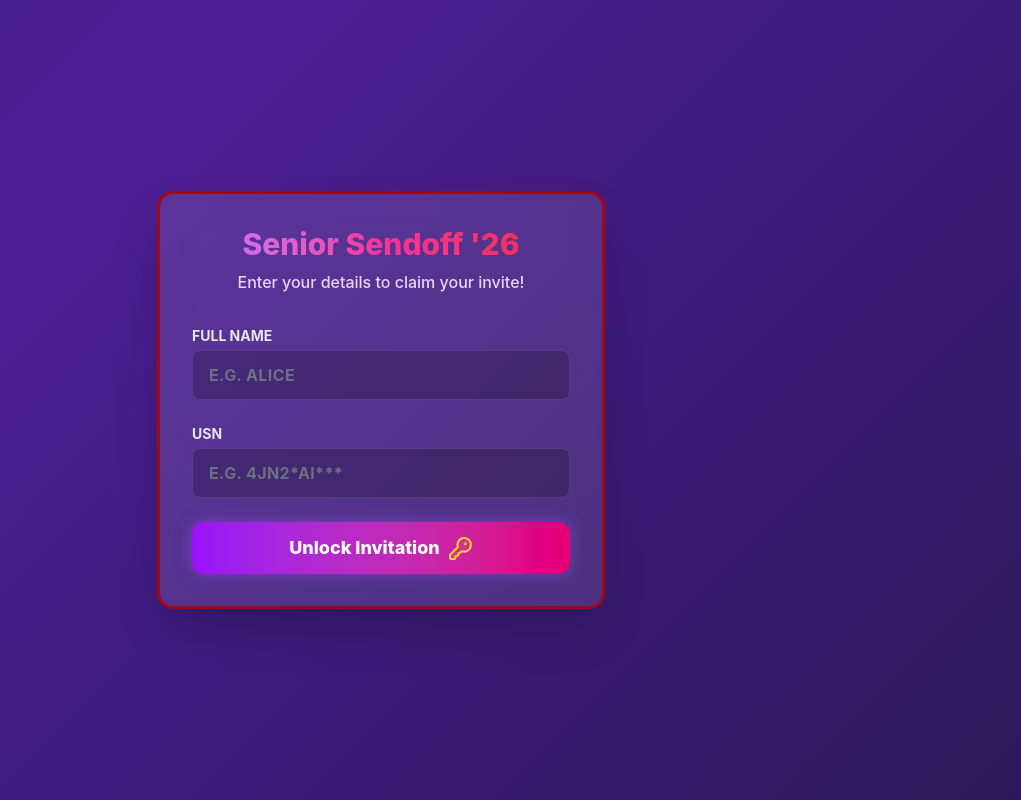
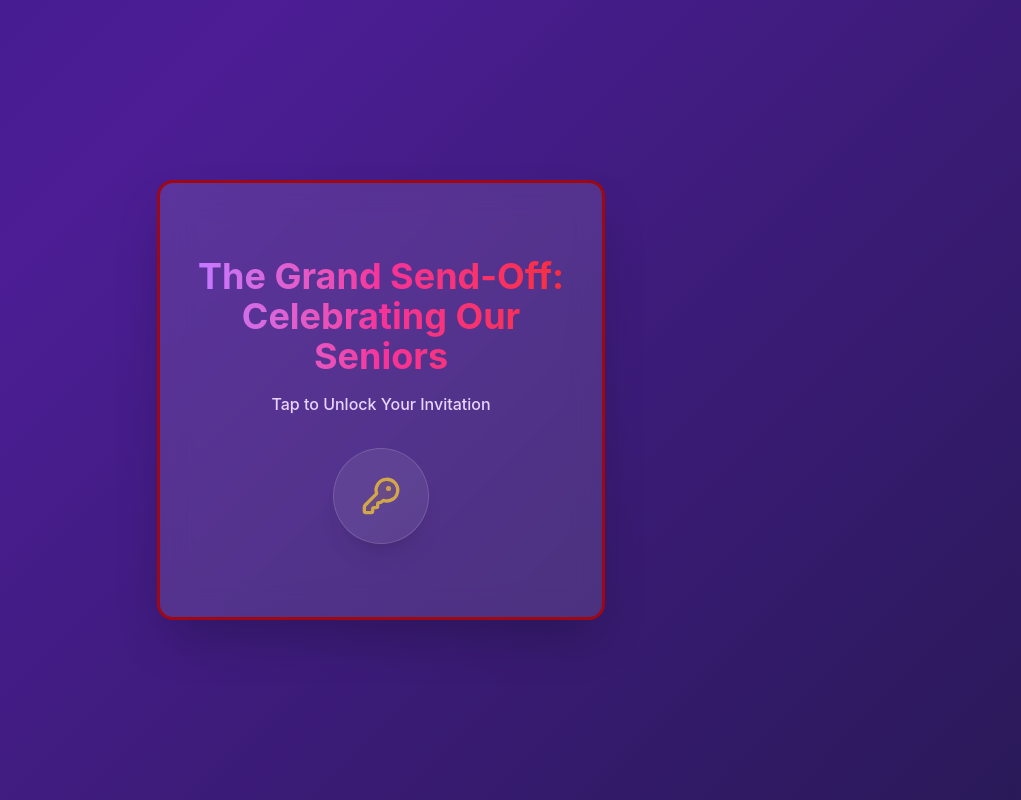
Before and after one commit to swaroop07p/Farewell26-app, a React (Vite) app: page / in a window 1280 px wide. Shown: the whole page, without its empty margins (259-1280 px from the left). Built offline with nearby package versions, Linux system fonts and the light colour scheme.

Commit message:
login flip implementation

```diff
--- a/src/data/seedData.js
+++ b/src/data/seedData.js
@@ -8,19 +8,35 @@ export const guestsData = [
       entered: false, // This will be the live toggle
     },
     {
-      usn: "4JN24AI002",
-      name: "BOB",
-      invitationImage: "https://res.cloudinary.com/.../john-invite.jpg",
-      QRImg: "https://res.cloudinary.com/.../john-qr.jpg",
-      funnyLine: "Always debugging, rarely sleeping.Always debugging, rarely sleeping Always debugging, rarely sleeping Always debugging, rarely sleeping Always debugging, rarely sleeping",
-      entered: false,
-    },
-    {
       usn: "4JN24AI058",
       name: "SWAROOP P",
       invitationImage: "https://res.cloudinary.com/dsojrrb9j/image/upload/v1779295172/WhatsApp_Image_2026-05-16_at_7.36.00_PM_t5ppld.jpg",
       QRImg: "https://res.cloudinary.com/dsojrrb9j/image/upload/v1779295535/WhatsApp_Image_2026-05-20_at_10.13.26_PM_h0aktu.jpg",
       funnyLine: "Always debugging, rarely sleeping.",
+      entered: false,
+    },
+    {
+      usn: "4JN23AI401",
+      name: "MANOJ CR",
+      invitationImage: "",
+      QRImg: "",
+      funnyLine: "Manoj CR doesn’t need Google Maps… bro gets lost even in his own thoughts.",
+      entered: false,
+    },
+    {
+      usn: "4JN22AI050",
+      name: "SHREYAS S",
+      invitationImage: "",
+      QRImg: "",
+      funnyLine: "hreyas S can make even a simple story sound like a blockbuster movie.",
+      entered: false,
+    },
+    {
+      usn: "4JN22AI032",
+      name: "NEERADHI",
+      invitationImage: "",
+      QRImg: "",
+      funnyLine: "Exam time alli Neeradhi confidence nodi teachers ge shock agutte.",
       entered: false,
     },
     {
@@ -31,12 +47,4 @@ export const guestsData = [
       funnyLine: "Always debugging, rarely sleeping.",
       entered: false,
     },
-    {
-      usn: "B",
-      name: "B",
-      invitationImage: "https://res.cloudinary.com/.../john-invite.jpg",
-      QRImg: "https://res.cloudinary.com/.../john-qr.jpg",
-      funnyLine: "Always debugging, rarely sleeping.",
-      entered: false,
-    },
   ];
--- a/src/index.css
+++ b/src/index.css
@@ -9,7 +9,7 @@
 
 body {
   /* Larger background size allows it to shift beautifully */
-  background: linear-gradient(-45deg, #0f172a, #4c1d95, #1e1b4b, #09090b);
+  background: linear-gradient(-45deg, #0f172a, #4c1d95, #120c6c, #09090b);
   background-size: 400% 400%;
   animation: gradientBG 12s ease infinite;
   color: white;
--- a/src/pages/Login.jsx
+++ b/src/pages/Login.jsx
@@ -10,16 +10,17 @@ export default function Login() {
   const [usn, setUsn] = useState("");
   const [error, setError] = useState("");
   const [showBalloons, setShowBalloons] = useState(false);
+
+  // NEW
+  const [isFlipped, setIsFlipped] = useState(false);
+
   const { login, currentUser } = useContext(AuthContext);
   const navigate = useNavigate();
 
-  // useEffect(() => {
-  //   if (currentUser) navigate("/home");
-  // }, [currentUser, navigate]);
   useEffect(() => {
     if (currentUser) {
-      if (currentUser.isScanner) navigate('/scanner');
-      else navigate('/home');
+      if (currentUser.isScanner) navigate("/scanner");
+      else navigate("/home");
     }
   }, [currentUser, navigate]);
 
@@ -27,27 +28,29 @@ export default function Login() {
     e.preventDefault();
     setError("");
 
-    // We already ensure it's uppercase, but we run it through upperCase again just in case
     const result = await login(name.toUpperCase(), usn);
 
     if (result.success) {
-      // NEW: Route the camera instantly!
       if (result.isScanner) {
-        navigate('/scanner');
+        navigate("/scanner");
         return;
       }
+
       confetti({
         particleCount: 150,
         spread: 70,
         origin: { y: 0.6 },
-        colors: ['#ff0a54', '#ff477e', '#ff7096', '#ff85a1', '#fbb1bd']
+        colors: [
+          "#ff0a54",
+          "#ff477e",
+          "#ff7096",
+          "#ff85a1",
+          "#fbb1bd",
+        ],
       });
 
-    //   setShowBalloons(true);
-
-      // Give the balloons 3 full seconds to fly off the top of the screen!
       setTimeout(() => {
-        navigate('/home');
+        navigate("/home");
       }, 3000);
     } else {
       setError(result.message);
@@ -59,10 +62,54 @@ export default function Login() {
       {showBalloons}
       {/*  && <PartyEffect /> */}
 
-      <div className="bg-white/10 backdrop-blur-lg p-8 rounded-2xl shadow-2xl w-full max-w-md border-3 border-red-800 z-10">
+      {/* FLIP CONTAINER */}
+      <div
+        className="w-full max-w-md h-110"
+        style={{ perspective: "1500px" }}
+      >
+        <div
+          className={`relative w-full h-full transition-transform duration-700`}
+          style={{
+            transformStyle: "preserve-3d",
+            transform: isFlipped ? "rotateY(180deg)" : "rotateY(0deg)",
+          }}
+        >
+          {/* FRONT SIDE */}
+          <div
+            className="absolute inset-0 bg-white/10 backdrop-blur-lg p-8 rounded-2xl shadow-2xl border-3 border-red-800 z-10 flex flex-col items-center justify-center cursor-pointer"
+            style={{
+              backfaceVisibility: "hidden",
+            }}
+            onClick={() => setIsFlipped(true)}
+          >
+            <h1 className="text-4xl font-bold text-center mb-4 text-transparent bg-clip-text bg-linear-to-r from-purple-400 via-pink-500 to-red-500">
+            The Grand Send-Off: Celebrating Our Seniors
+            </h1>
+
+            <p className="text-purple-200 text-center mb-8 font-medium">
+              Tap to Unlock Your Invitation
+            </p>
+
+            <div className="w-24 h-24 rounded-full bg-white/10 flex items-center justify-center border border-white/20 shadow-xl animate-pulse">
+              <KeyRound
+                size={40}
+                className="text-amber-300 fill-amber-400/10"
+              />
+            </div>
+          </div>
+
+          {/* BACK SIDE */}
+          <div
+            className="absolute inset-0 bg-white/10 backdrop-blur-lg p-8 rounded-2xl shadow-2xl w-full border-3 border-red-800 z-10"
+            style={{
+              backfaceVisibility: "hidden",
+              transform: "rotateY(180deg)",
+            }}
+          >
             <h1 className="text-3xl font-extrabold text-center mb-2 text-transparent bg-clip-text bg-linear-to-r from-purple-400 via-pink-500 to-red-500">
               Senior Sendoff '26
             </h1>
+
             <p className="text-purple-200 text-center mb-8 font-medium">
               Enter your details to claim your invite!
             </p>
@@ -78,12 +125,14 @@ export default function Login() {
                 <label className="block text-sm font-bold text-gray-200 mb-1">
                   FULL NAME
                 </label>
+
                 <input
                   type="text"
                   required
                   value={name}
-              // This instantly turns their typing into capital letters!
-              onChange={(e) => setName(e.target.value.toUpperCase())}
+                  onChange={(e) =>
+                    setName(e.target.value.toUpperCase())
+                  }
                   className="w-full px-4 py-3 rounded-lg bg-black/20 border border-white/10 text-white placeholder-gray-500 focus:outline-none focus:ring-2 focus:ring-purple-500 font-bold uppercase tracking-wide"
                   placeholder="E.G. ALICE"
                 />
@@ -93,11 +142,14 @@ export default function Login() {
                 <label className="block text-sm font-bold text-gray-200 mb-1">
                   USN
                 </label>
+
                 <input
                   type="text"
                   required
                   value={usn}
-              onChange={(e) => setUsn(e.target.value.toUpperCase())}
+                  onChange={(e) =>
+                    setUsn(e.target.value.toUpperCase())
+                  }
                   className="w-full px-4 py-3 rounded-lg bg-black/20 border border-white/10 text-white placeholder-gray-500 focus:outline-none focus:ring-2 focus:ring-purple-500 font-bold uppercase tracking-wide"
                   placeholder="E.G. 4JN2*AI***"
                 />
@@ -108,12 +160,23 @@ export default function Login() {
                 className="w-full py-3 px-4 bg-linear-to-r from-purple-600 to-pink-600 text-white font-extrabold text-lg rounded-xl shadow-[0_0_15px_rgba(168,85,247,0.5)] transform transition hover:scale-[1.02] active:scale-95 flex items-center justify-center gap-2"
               >
                 <span>Unlock Invitation</span>
+
                 <KeyRound
                   size={25}
                   className="text-amber-300 fill-amber-400/10 shrink-0"
                 />
               </button>
             </form>
+
+            {/* FLIP BACK BUTTON */}
+            {/* <button
+              onClick={() => setIsFlipped(false)}
+              className="w-full mt-4 text-sm text-purple-200 hover:text-white transition"
+            >
+              ← Back
+            </button> */}
+          </div>
+        </div>
       </div>
     </div>
   );
```
Lines whose indentation alone changed are shown as unchanged.
